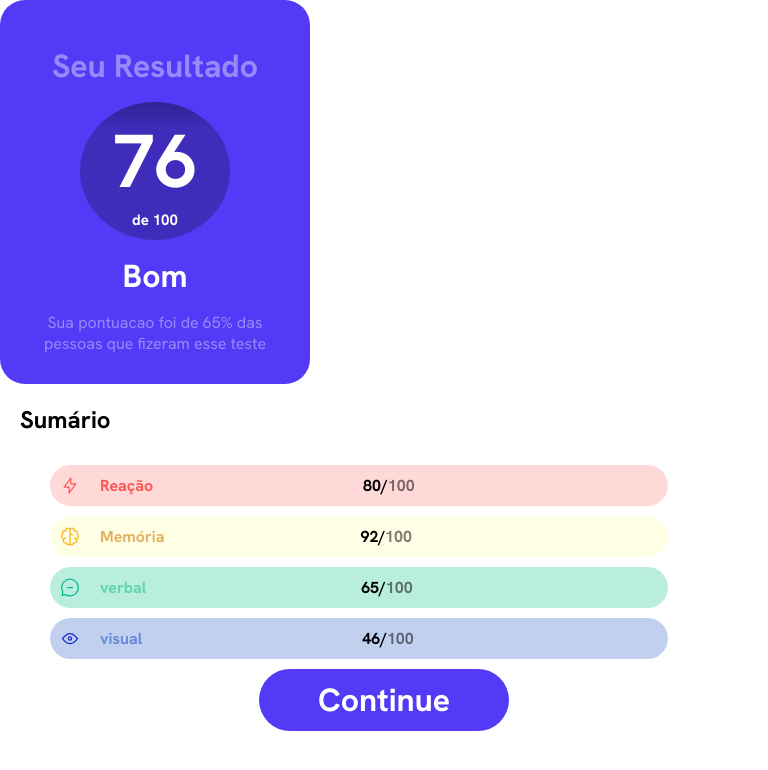
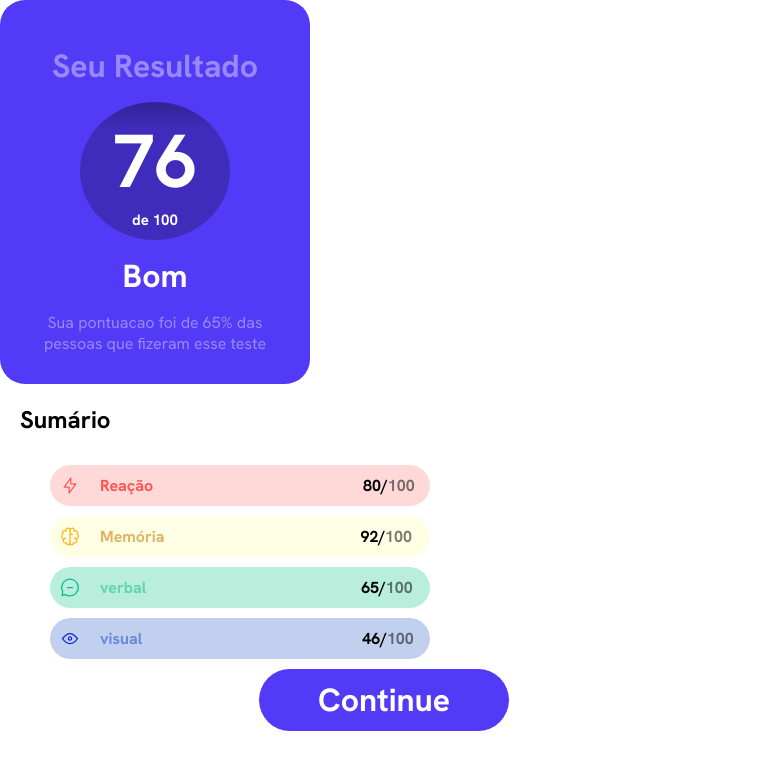
Before and after one commit to Isaacdev20/projeto-1, a plain HTML site: page index.html in a window 768 px wide. Drawn offline with Linux system fonts and the light colour scheme.

Commit message:
atuaklizacao

```diff
--- a/estilos/estilomobile.css
+++ b/estilos/estilomobile.css
@@ -67,6 +67,7 @@
         margin-top: 10px;
         margin-bottom: 10px;
         margin-right: 100px;
+        width: 380px;
 
     }
     div > p#materia1{
@@ -93,7 +94,8 @@
         margin-left: 50px;
         margin-top: 10px;
         margin-bottom: 10px;
-        margin-right: 100px
+        margin-right: 100px;
+        width: 380px;
     }
     div > img#img2{
         padding: 10px;
@@ -119,7 +121,8 @@
         margin-left: 50px;
         margin-top: 10px;
         margin-bottom: 10px;
-        margin-right: 100px
+        margin-right: 100px;
+        width: 380px;
     }
     div > img#img3{
         padding: 10px;
@@ -144,7 +147,8 @@
         margin-left: 50px;
         margin-top: 10px;
         margin-bottom: 10px;
-        margin-right: 100px
+        margin-right: 100px;
+        width: 380px;
     }
     div > img#img4{
         padding: 10px;
@@ -172,16 +176,18 @@
 
     #botao{
         background-color:#533af6 ;
-        margin: auto;
         width: 250px;
         border-radius: 45px;
         cursor: pointer;
+        width: 250px;
+        margin: auto;
 
     }
     div > h1#cont{
         color: white;
         text-align: center;
         padding: 10px;
+
     }
     div > h1#cont:hover{
         background-color: #303B59;
```
